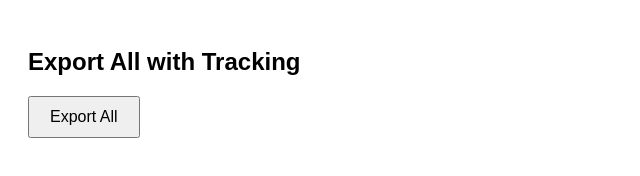
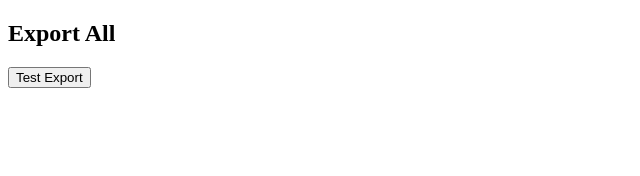
Before and after one commit to gertverbeken-pixel/tableau-export-extension, a plain HTML site: page index.html in a window 1280 px wide. Shown: the whole page, without its empty margins (0-640 px from the left). Drawn offline with Linux system fonts and the light colour scheme.

```diff
--- a/export.css
+++ b/export.css
@@ -1,8 +1 @@
-body {
-  font-family: sans-serif;
-  padding: 20px;
-}
-button {
-  padding: 10px 20px;
-  font-size: 16px;
-}
+button { padding: 10px; font-size: 16px; }
--- a/extension.js
+++ b/extension.js
@@ -1,16 +1,17 @@
+
 document.getElementById('exportBtn').addEventListener('click', async () => {
   try {
-    console.log("🧪 Initializing Tableau Extension");
+    console.log("🔁 Button clicked, initializing Tableau...");
     await tableau.extensions.initializeAsync();
 
     const dashboard = tableau.extensions.dashboardContent.dashboard;
     const worksheetNames = dashboard.worksheets.map(ws => ws.name);
-    console.log("📄 Worksheets found:", worksheetNames);
+    console.log("✅ Worksheets:", worksheetNames);
 
     alert("Found worksheets:\n" + worksheetNames.join("\n"));
-
   } catch (err) {
-    console.error("❌ Initialization or fetch failed:", err);
-    alert("Failed to fetch worksheets. See console.");
+    console.log("❌ Initialization or fetch failed.");
+    console.log("🔎 Error:", JSON.stringify(err, Object.getOwnPropertyNames(err)));
+    alert("Something went wrong. Check the console.");
   }
 });
--- a/index.html
+++ b/index.html
@@ -1,15 +1,14 @@
+
 <!DOCTYPE html>
 <html>
-  <head>
-    <meta charset="UTF-8">
-    <title>Export All with Tracking</title>
-    <link rel="stylesheet" href="export.css">
-    <script src="https://extensions.tableauusercontent.com/resources/tableau.extensions.1.latest.min.js"></script>
-  </head>
+<head>
+  <meta charset="UTF-8">
+  <title>Export All Minimal</title>
+  <script src="https://extensions.tableauusercontent.com/resources/tableau.extensions.1.latest.min.js"></script>
+</head>
 <body>
-  <h2>Export All with Tracking</h2>
-  <button id="exportBtn">Export All</button>
-
+  <h2>Export All</h2>
+  <button id="exportBtn">Test Export</button>
   <script src="extension.js"></script>
 </body>
 </html>
```
Also changed, not shown: 2 other files.
